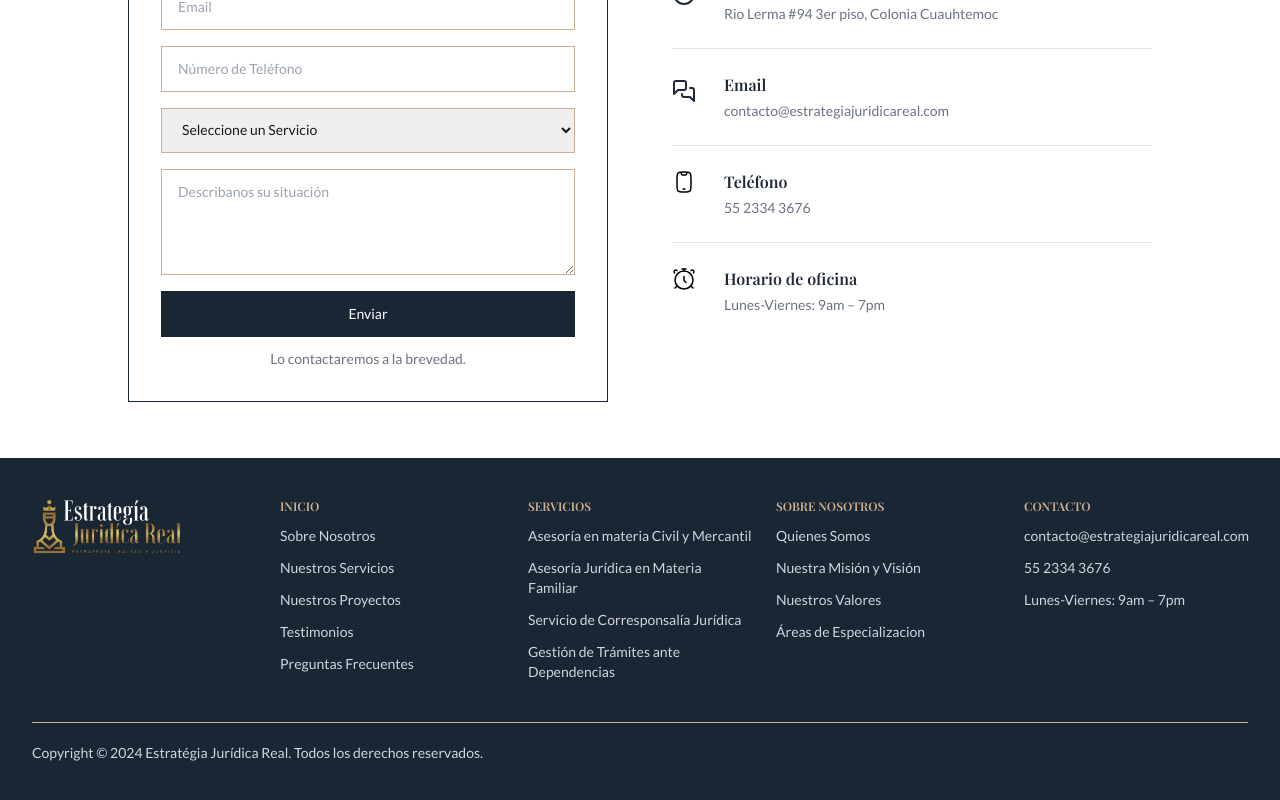
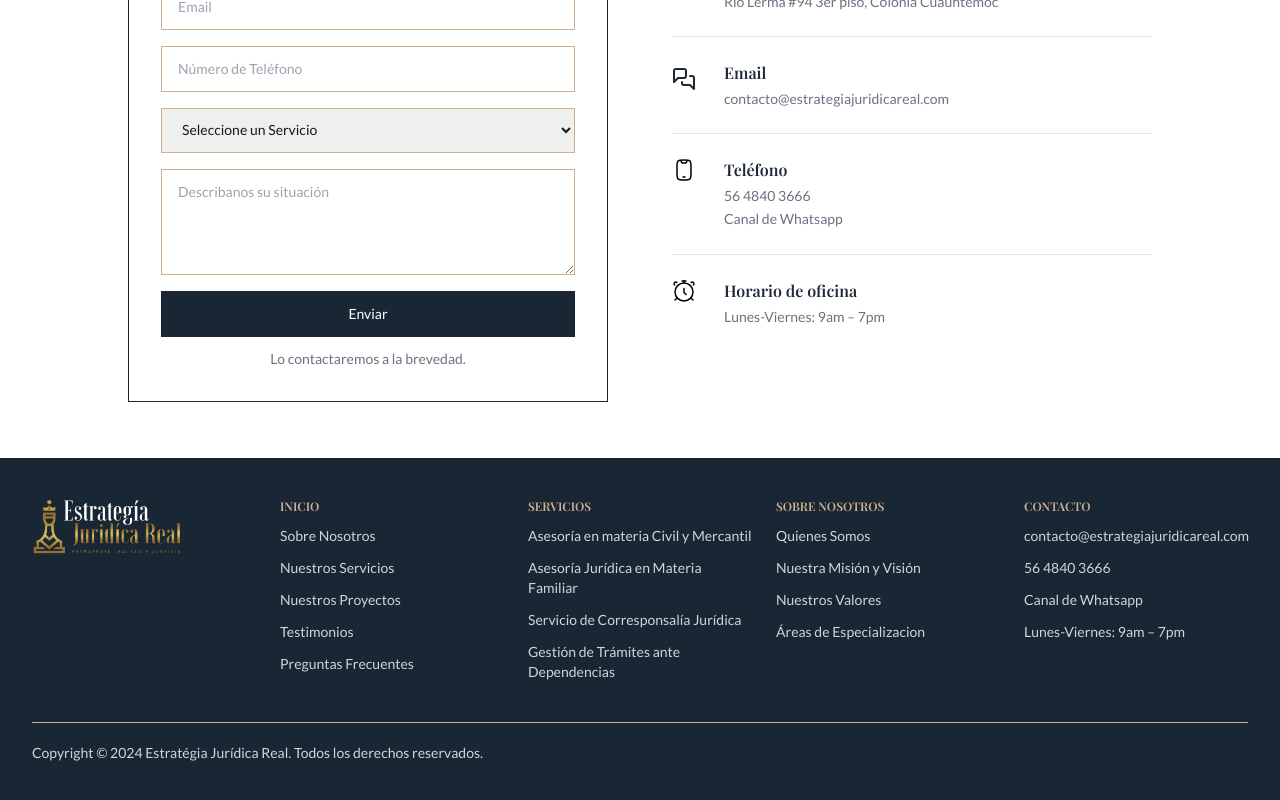
Before and after one commit to LihuelZerega/estrategia-juridica-real, a Next.js app: page /contacto in a window 1280 px wide. Shown: the part 354-1154 px from the top of the page. Built offline with nearby package versions, Linux system fonts and the light colour scheme; a web font is replaced by a local one.

Commit message:
phon number

```diff
--- a/src/components/contacto/contact-form/index.tsx
+++ b/src/components/contacto/contact-form/index.tsx
@@ -639,7 +639,8 @@ export default function ContactForm() {
               </svg>
               <div className="grow">
                 <h3 className="font-semibold text-gray-800">Teléfono</h3>
-                <p className="mt-1 text-sm text-gray-500">55 2334 3676</p>
+                <p className="mt-1 text-sm text-gray-500">56 4840 3666</p>
+                <a href="https://whatsapp.com/channel/0029VaAhGa3HLHQRdnRQi80B" className="mt-1 text-sm text-gray-500">Canal de Whatsapp</a>
               </div>
             </div>
 
--- a/src/components/layout/footer/index.tsx
+++ b/src/components/layout/footer/index.tsx
@@ -159,8 +159,14 @@ function index() {
                 contacto@estrategiajuridicareal.com
               </p>
               <p className="inline-flex gap-x-2 text-gray-300 hover:text-gray-500 focus:outline-none focus:text-gray-500">
-                55 2334 3676
+                56 4840 3666
               </p>
+              <a
+                href="https://whatsapp.com/channel/0029VaAhGa3HLHQRdnRQi80B"
+                className="inline-flex gap-x-2 text-gray-300 hover:text-gray-500 focus:outline-none focus:text-gray-500"
+              >
+                Canal de Whatsapp
+              </a>
               <p className="inline-flex gap-x-2 text-gray-300 hover:text-gray-500 focus:outline-none focus:text-gray-500">
                 Lunes-Viernes: 9am – 7pm
               </p>{" "}
```
